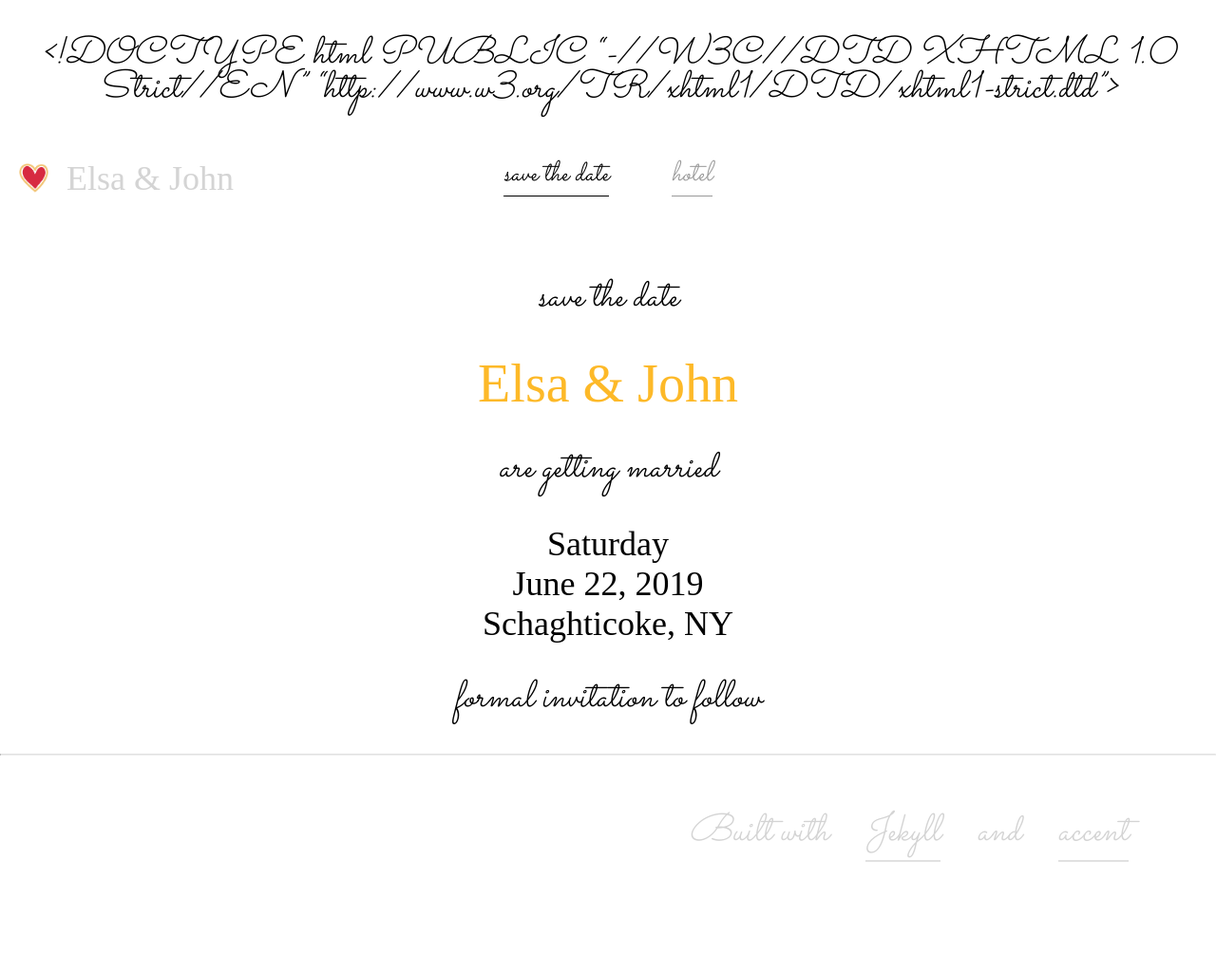
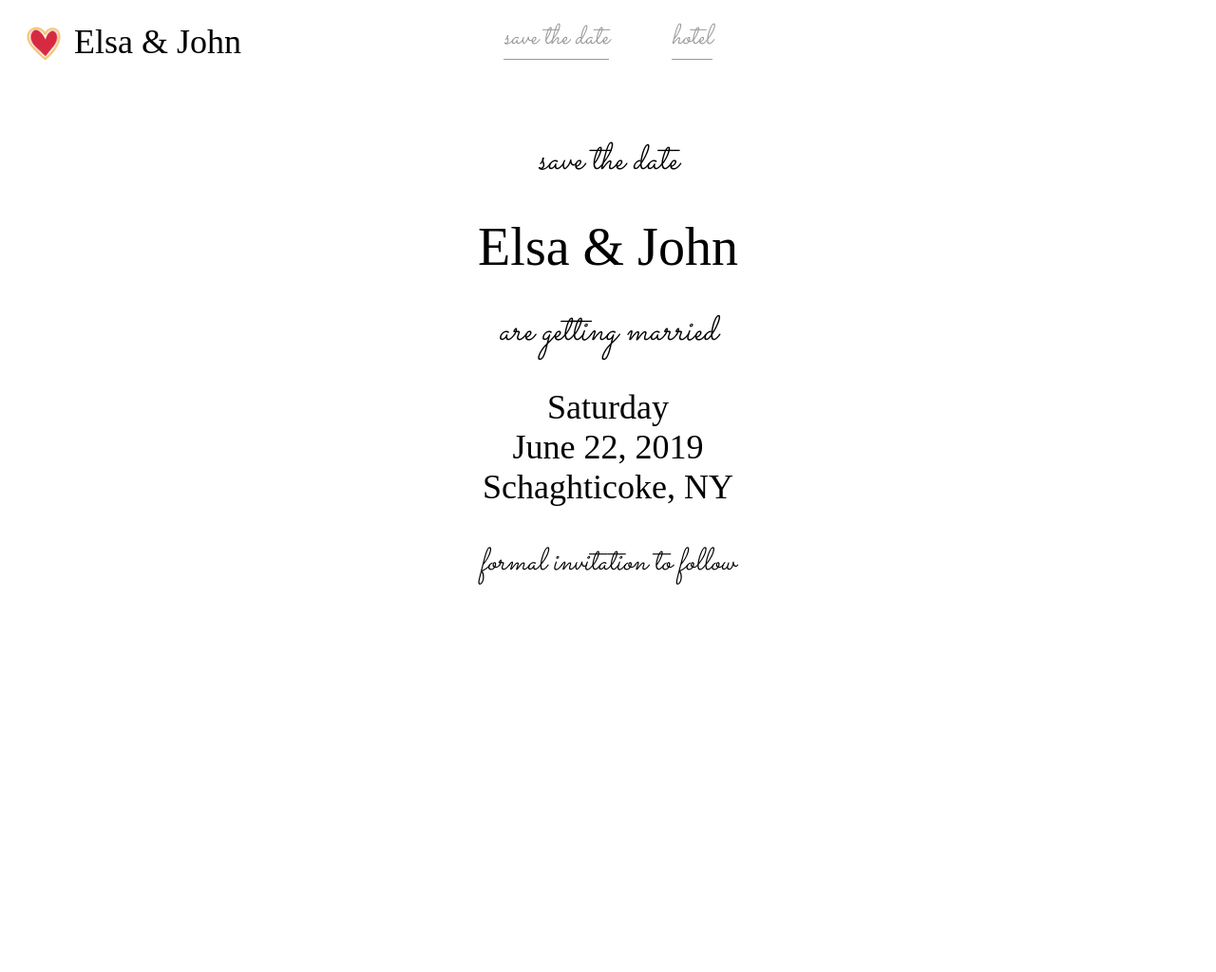
Before and after one commit to gonsie/gonsie.github.io, a Jekyll site: the page built from wedding/std.md, in a window 1280 px wide. Shown: the whole page at 95% size. Built offline with Jekyll 4.4.1, drawn with Linux system fonts in a browser that asks for light colours; some web fonts are replaced; our own code applies the rules of GitHub Pages for plain Markdown files; after the commit the page ends 900 px from its top, so only the background shows below that.

Commit message:
converted wedding pages to jekyll-md

```diff
--- /dev/null
+++ b/_layouts/wedding.html
@@ -0,0 +1,30 @@
+<!DOCTYPE html PUBLIC "-//W3C//DTD XHTML 1.0 Strict//EN"
+    "http://www.w3.org/TR/xhtml1/DTD/xhtml1-strict.dtd">
+
+<html xmlns="http://www.w3.org/1999/xhtml" xml:lang="en" lang="en">
+
+<head>
+  <meta http-equiv="Content-Type" content="text/html; charset=utf-8"/>
+
+  <title>Elsa & John are getting married!</title>
+  <link href="https://fonts.googleapis.com/css?family=Cormorant+Upright" rel="stylesheet">
+  <link href="https://fonts.googleapis.com/css?family=Cormorant:300" rel="stylesheet">
+  <link href="https://fonts.googleapis.com/css?family=Sacramento" rel="stylesheet">
+  <link href="/css/wedding-stylesheet.css" rel="stylesheet">
+</head>
+<body>
+  <div class="nav">
+    <nav>
+      <div class="logo">
+        <img src="/images/heart.png" class="logo" />
+        <h2 align="left">Elsa & John</h2>
+      </div>
+      <a href="/wedding/std.html">save the date</a>
+      <a href="/wedding/hotel.html">hotel</a>
+    </nav>
+  </div>
+
+
+  {{ content }}
+
+</body>
--- a/wedding/std.md
+++ b/wedding/std.md
@@ -1,35 +1,8 @@
-<!DOCTYPE html PUBLIC "-//W3C//DTD XHTML 1.0 Strict//EN"
-    "http://www.w3.org/TR/xhtml1/DTD/xhtml1-strict.dtd">
-
-<html xmlns="http://www.w3.org/1999/xhtml" xml:lang="en" lang="en">
-
-<head>
-  <meta http-equiv="Content-Type" content="text/html; charset=utf-8"/>
-
-  <title>Elsa & John are getting married!</title>
-  <link href="https://fonts.googleapis.com/css?family=Cormorant+Upright" rel="stylesheet">
-  <link href="https://fonts.googleapis.com/css?family=Sacramento" rel="stylesheet">
-  <link href="/css/wedding-stylesheet.css" rel="stylesheet">
-</head>
-  <body>
-    <div class="nav">
-    <nav>
-      <div class="logo">
-        <img src="/images/heart.png" class="logo" />
-        <h2 align="left">Elsa & John</h2>
-      </div>
-      <a href="/wedding/std.html" class="active">save the date</a>
-      <a href="/wedding/hotel.html">hotel</a>
-    </nav>
-    </div>
-
-  <p>save the date</p>
-  <h1>Elsa & John</h1>
-  <p>are getting married</p>
-  <h2>
-    Saturday<br/>
-    June 22, 2019<br/>
-    Schaghticoke, NY
-  </h2>
-  <p><small>formal invitation to follow</small></p>
-</body>
+---
+layout: wedding
+---
+save the date
+# Elsa & John
+are getting married
+## Saturday<br/>June 22, 2019<br/>Schaghticoke, NY
+<small>formal invitation to follow</small>
```
Also changed, not shown: wedding/hotel.md (+16 -37 lines), wedding/index.md (+8 -30 lines).
